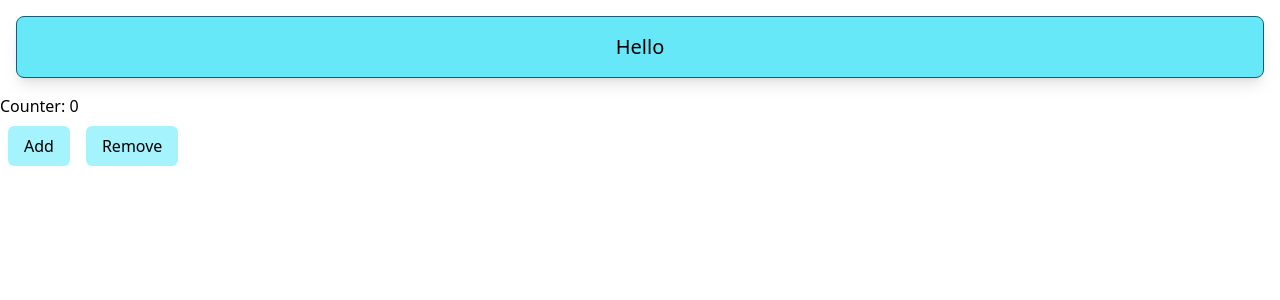
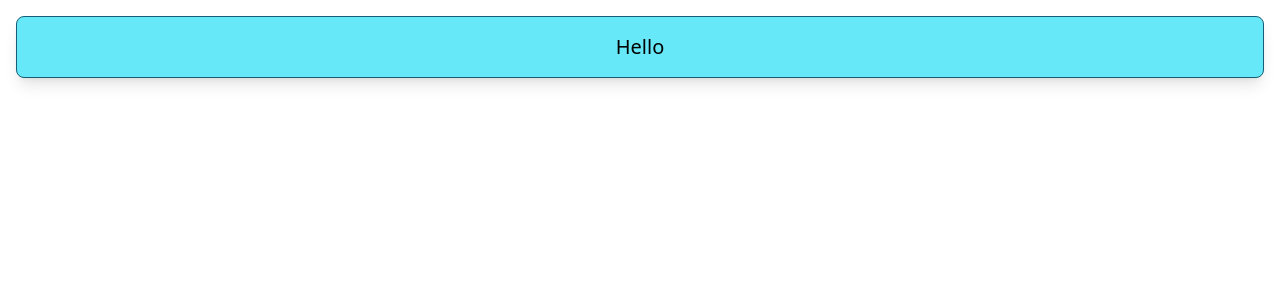
Before and after one commit to bad-Al-code/react-tutorial, a React (Vite) app: page / in a window 1280 px wide. Shown: the top 300 px of the page. Built offline with nearby package versions, Linux system fonts and the light colour scheme.

Commit message:
remove: remove counter project

```diff
--- a/src/App.jsx
+++ b/src/App.jsx
@@ -1,39 +1,11 @@
-import { useState } from "react";
 import "./index.css";
-import Button from "./components/Button";
 
 function App() {
-  const [counter, setCounter] = useState(0);
-
-  const incValue = () => {
-    if (counter >= 10) {
-      alert("counter value should be less than or equal to 10");
-      return;
-    }
-    // setCounter(counter + 1);
-    setCounter((prevCounter) => prevCounter + 1);
-    // setCounter((prevCounter) => prevCounter + 1);
-    // setCounter((prevCounter) => prevCounter + 1);
-    // setCounter((prevCounter) => prevCounter + 1);
-    // setCounter((prevCounter) => prevCounter + 1);
-  };
-  const decValue = () => {
-    if (counter <= 0) {
-      alert("counter value should be greater than or equal to 0");
-      return;
-    }
-    // setCounter(counter - 1);
-    setCounter((prevCounter) => prevCounter - 1);
-  };
   return (
     <>
       <h1 className="text-xl bg-cyan-300 p-4 text-center m-4 rounded-lg shadow-lg border border-cyan-800">
         Hello
       </h1>
-
-      <div>Counter: {counter}</div>
-      <Button name={"Add"} onClick={incValue} />
-      <Button name={"Remove"} onClick={decValue} />
     </>
   );
 }
--- a/src/components/Button.jsx
+++ b/src/components/Button.jsx
@@ -1,9 +1,9 @@
-const Button = ({ name, onClick }) => {
-  return (
-    <button className="bg-cyan-200 px-4 py-2 m-2 rounded-md" onClick={onClick}>
-      {name}
-    </button>
-  );
-};
+// const Button = ({ name, onClick }) => {
+//   return (
+//     <button className="bg-cyan-200 px-4 py-2 m-2 rounded-md" onClick={onClick}>
+//       {name}
+//     </button>
+//   );
+// };
 
-export default Button;
+// export default Button;
```
